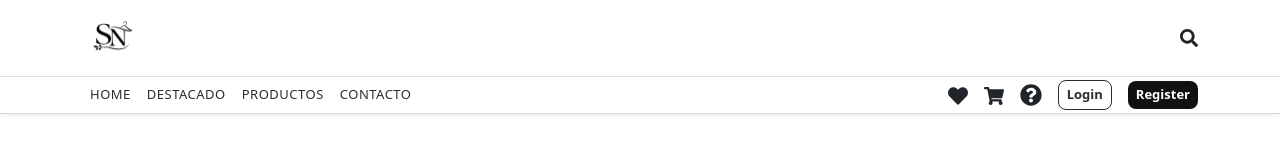
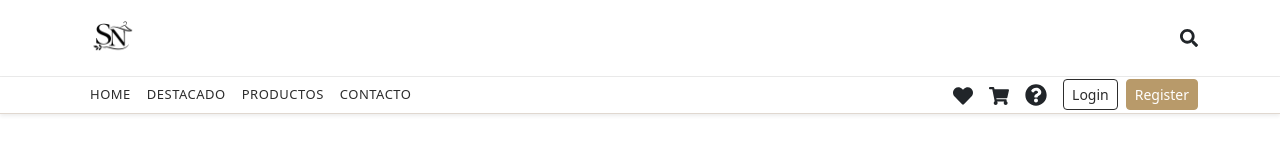
Before and after one commit to alvaro-alderete/silknova-frontend, a React (Vite) app: page / in a window 1280 px wide. Shown: the top 160 px of the page. Built offline with nearby package versions, Linux system fonts and the light colour scheme; no server answers.

Commit message:
se corrige header y footer

```diff
--- /dev/null
+++ b/src/components/Header.css
@@ -0,0 +1,126 @@
+.header {
+  position: sticky;
+  top: 0;
+  z-index: 1050;
+}
+
+.header__top {
+  background: #fff;
+  border-bottom: 1px solid #ebebeb;
+  padding: 8px 0;
+}
+
+.header__logo {
+  height: 60px;
+  object-fit: contain;
+  filter: brightness(0);
+}
+
+.header__busqueda-icono {
+  cursor: pointer;
+}
+
+.header__busqueda-cerrar {
+  cursor: pointer;
+}
+
+.header__icono-link {
+  color: inherit;
+  text-decoration: none;
+}
+
+.header__icono-link:hover {
+  color: inherit;
+}
+
+.header__icono-wrapper {
+  position: relative;
+  cursor: pointer;
+}
+
+.header__badge {
+  position: absolute;
+  top: -6px;
+  right: -8px;
+  font-size: 9px;
+}
+
+.header__icono-ayuda {
+  cursor: pointer;
+}
+
+.header__dropdown-toggle {
+  padding: 0;
+  border: none;
+  text-decoration: none;
+  font-size: 14px;
+  font-weight: 600;
+  color: #111;
+  display: flex;
+  align-items: center;
+  gap: 6px;
+}
+
+.header__dropdown-toggle::after {
+  display: none;
+}
+
+.header__dropdown-menu {
+  min-width: 160px;
+  border-radius: 10px;
+  font-size: 14px;
+}
+
+.header__dropdown-email {
+  color: #888;
+  font-size: 12px;
+}
+
+.header__usuario-mobile {
+  display: flex;
+  flex-direction: column;
+  padding: 12px 0 8px;
+  border-top: 1px solid #f0f0f0;
+  gap: 4px;
+}
+
+.header__usuario-nombre {
+  font-size: 14px;
+  font-weight: 600;
+  color: #111;
+}
+
+.header__usuario-email {
+  font-size: 12px;
+  color: #888;
+}
+
+.header__btn-logout {
+  background: none;
+  border: none;
+  padding: 6px 0;
+  font-size: 13px;
+  color: #dc3545;
+  cursor: pointer;
+  text-align: left;
+  display: flex;
+  align-items: center;
+}
+
+.header__btn-login {
+  border-radius: 8px;
+  font-size: 13px;
+  font-weight: 600;
+}
+
+.header__btn-register {
+  border-radius: 8px;
+  font-size: 13px;
+  font-weight: 600;
+  background: #111;
+  border: none;
+}
+
+.header__btn-register:hover {
+  background: #333;
+}
--- a/src/components/Header.jsx
+++ b/src/components/Header.jsx
@@ -7,6 +7,7 @@ import ModalRegister from "./auth/ModalRegister";
 import { getUsuario, clearSession, onAuthChange, onOpenLoginModal, openLoginModal } from "../utils/auth";
 import { getTotalFavoritos, onFavoritosChange } from "../utils/favoritos";
 import { getTotalCarrito, onCarritoChange, cargarCarrito } from "../utils/carrito";
+import "./Header.css";
 
 function Header() {
   const [mostrarBusqueda, setMostrarBusqueda] = useState(false);
@@ -19,16 +20,15 @@ function Header() {
 
   useEffect(() => {
     if (getUsuario()) cargarCarrito();
-    const unsubAuth = onAuthChange(() => setUsuario(getUsuario()));
-    const unsubFav = onFavoritosChange(() => setCantidadFavoritos(getTotalFavoritos()));
-    const unsubCart = onCarritoChange(() => setCantidadCarrito(getTotalCarrito()));
+    const unsubAuth  = onAuthChange(() => setUsuario(getUsuario()));
+    const unsubFav   = onFavoritosChange(() => setCantidadFavoritos(getTotalFavoritos()));
+    const unsubCart  = onCarritoChange(() => setCantidadCarrito(getTotalCarrito()));
     const unsubLogin = onOpenLoginModal(() => setShowLogin(true));
     return () => { unsubAuth(); unsubFav(); unsubCart(); unsubLogin(); };
   }, []);
 
-  const handleLogout = () => clearSession();
+  const navigate = useNavigate();
 
-  const navigate = useNavigate();
   const irA = (ruta) => (e) => {
     e.preventDefault();
     if (!getUsuario()) { openLoginModal(); return; }
@@ -51,15 +51,23 @@ function Header() {
     }
   };
 
+  const IconoConBadge = ({ href, onClick, icono: Icono, cantidad, badgeBg }) => (
+    <a href={href} onClick={onClick} className="header__icono-link">
+      <div className="header__icono-wrapper">
+        <Icono size={20} />
+        {cantidad > 0 && <Badge bg={badgeBg} pill className="header__badge">{cantidad}</Badge>}
+      </div>
+    </a>
+  );
+
   return (
-    <header style={{ position: "sticky", top: 0, zIndex: 1050 }}>
-      <div className="bg-white border-bottom py-2">
+    <header className="header">
+      <div className="header__top">
         <Container className="d-flex justify-content-between align-items-center">
-          <img src="/logo.png" alt="SilkNova" style={{ height: 60, objectFit: "contain", filter: "brightness(0)" }} />
+          <img src="/logo.png" alt="SilkNova" className="header__logo" />
 
           <div className="d-none d-lg-flex align-items-center gap-2 position-relative">
             {mostrarBusqueda ? (
-              <>
               <InputGroup size="sm" style={{ width: 260 }}>
                 <Form.Control
                   autoFocus
@@ -70,19 +78,14 @@ function Header() {
                   onKeyDown={handleBuscar}
                 />
                 <InputGroup.Text
-                    style={{ cursor: "pointer" }}
+                  className="header__busqueda-cerrar"
                   onClick={() => { setMostrarBusqueda(false); setBusqueda(""); }}
                 >
                   <FaTimes />
                 </InputGroup.Text>
               </InputGroup>
-              </>
             ) : (
-              <FaSearch
-                size={18}
-                style={{ cursor: "pointer" }}
-                onClick={() => setMostrarBusqueda(true)}
-              />
+              <FaSearch size={18} className="header__busqueda-icono" onClick={() => setMostrarBusqueda(true)} />
             )}
           </div>
         </Container>
@@ -91,7 +94,7 @@ function Header() {
       <Navbar bg="white" expand="lg" className="shadow-sm py-0">
         <Container>
           <div className="d-flex d-lg-none align-items-center gap-3 w-100 py-2">
-            <Navbar.Toggle aria-controls="nav-mobile" className="border-0 p-0">
+            <Navbar.Toggle aria-controls="nav-collapse" className="border-0 p-0">
               <FaBars size={20} />
             </Navbar.Toggle>
 
@@ -107,30 +110,12 @@ function Header() {
             </InputGroup>
 
             <div className="d-flex gap-3 align-items-center">
-              <a href="/favoritos" onClick={irA("/favoritos")} style={{ color: "inherit" }}>
-                <div style={{ position: "relative", cursor: "pointer" }}>
-                  <FaHeart size={20} />
-                  {cantidadFavoritos > 0 && (
-                    <Badge bg="danger" pill style={{ position: "absolute", top: -6, right: -8, fontSize: 9 }}>
-                      {cantidadFavoritos}
-                    </Badge>
-                  )}
-                </div>
-              </a>
-              <a href="/carrito" onClick={irA("/carrito")} style={{ color: "inherit" }}>
-                <div style={{ position: "relative", cursor: "pointer" }}>
-                  <FaShoppingCart size={20} />
-                  {cantidadCarrito > 0 && (
-                    <Badge bg="dark" pill style={{ position: "absolute", top: -6, right: -8, fontSize: 9 }}>
-                      {cantidadCarrito}
-                    </Badge>
-                  )}
-                </div>
-              </a>
+              <IconoConBadge href="/favoritos" onClick={irA("/favoritos")} icono={FaHeart}       cantidad={cantidadFavoritos} badgeBg="danger" />
+              <IconoConBadge href="/carrito"   onClick={irA("/carrito")}   icono={FaShoppingCart} cantidad={cantidadCarrito}   badgeBg="dark"   />
             </div>
           </div>
 
-          <Navbar.Collapse id="nav-mobile">
+          <Navbar.Collapse id="nav-collapse">
             <Nav className="me-auto">
               <Nav.Link as={Link} to="/">Home</Nav.Link>
               <Nav.Link href="/#destacado" onClick={irADestacado}>Destacado</Nav.Link>
@@ -138,69 +123,47 @@ function Header() {
               <Nav.Link as={Link} to="/contacto">Contacto</Nav.Link>
             </Nav>
 
-            <Nav className="d-none d-lg-flex align-items-center gap-3">
-              <a href="/favoritos" onClick={irA("/favoritos")} style={{ color: "inherit" }}>
-                <div style={{ position: "relative", cursor: "pointer" }}>
-                  <FaHeart size={20} />
-                  {cantidadFavoritos > 0 && (
-                    <Badge bg="danger" pill style={{ position: "absolute", top: -6, right: -10, fontSize: 10 }}>
-                      {cantidadFavoritos}
-                    </Badge>
-                  )}
+            <Nav className="align-items-lg-center gap-3">
+              <div className="d-none d-lg-flex align-items-center gap-3">
+                <IconoConBadge href="/favoritos" onClick={irA("/favoritos")} icono={FaHeart}       cantidad={cantidadFavoritos} badgeBg="danger" />
+                <IconoConBadge href="/carrito"   onClick={irA("/carrito")}   icono={FaShoppingCart} cantidad={cantidadCarrito}   badgeBg="dark"   />
+                <FaQuestionCircle size={22} className="header__icono-ayuda" title="Ayuda" />
               </div>
-              </a>
-
-              <a href="/carrito" onClick={irA("/carrito")} style={{ color: "inherit" }}>
-                <div style={{ position: "relative", cursor: "pointer" }}>
-                  <FaShoppingCart size={20} />
-                  {cantidadCarrito > 0 && (
-                    <Badge bg="dark" pill style={{ position: "absolute", top: -6, right: -10, fontSize: 10 }}>
-                      {cantidadCarrito}
-                    </Badge>
-                  )}
-                </div>
-              </a>
-
-              <FaQuestionCircle size={22} style={{ cursor: "pointer" }} title="Ayuda" />
 
               {usuario ? (
-                <Dropdown align="end">
-                  <Dropdown.Toggle
-                    variant="link"
-                    className="p-0 border-0 text-dark d-flex align-items-center gap-2"
-                    style={{ textDecoration: "none", fontSize: 14, fontWeight: 600 }}
-                  >
+                <>
+                  <div className="d-lg-none header__usuario-mobile">
+                    <FaUserCircle size={18} className="me-2" />
+                    <span className="header__usuario-nombre">{usuario.nombre}</span>
+                    <small className="header__usuario-email">{usuario.email}</small>
+                    <button className="header__btn-logout" onClick={clearSession}>
+                      <FaSignOutAlt size={13} className="me-2" />Cerrar sesión
+                    </button>
+                  </div>
+
+                  <Dropdown align="end" className="d-none d-lg-block">
+                    <Dropdown.Toggle variant="link" className="header__dropdown-toggle">
                       <FaUserCircle size={22} />
                       {usuario.nombre}
                     </Dropdown.Toggle>
-                  <Dropdown.Menu style={{ minWidth: 160, borderRadius: 10, fontSize: 14 }}>
-                    <Dropdown.Item disabled style={{ color: "#888", fontSize: 12 }}>
-                      {usuario.email}
-                    </Dropdown.Item>
+                    <Dropdown.Menu className="header__dropdown-menu">
+                      <Dropdown.Item disabled className="header__dropdown-email">{usuario.email}</Dropdown.Item>
                       <Dropdown.Divider />
-                    <Dropdown.Item onClick={handleLogout} className="d-flex align-items-center gap-2 text-danger">
+                      <Dropdown.Item onClick={clearSession} className="d-flex align-items-center gap-2 text-danger">
                         <FaSignOutAlt size={13} /> Cerrar sesión
                       </Dropdown.Item>
                     </Dropdown.Menu>
                   </Dropdown>
+                </>
               ) : (
-                <>
-                  <Button
-                    size="sm"
-                    variant="outline-dark"
-                    style={{ borderRadius: 8, fontSize: 13, fontWeight: 600 }}
-                    onClick={() => setShowLogin(true)}
-                  >
+                <div className="d-flex gap-2 flex-wrap">
+                  <Button size="sm" variant="outline-dark" className="header__btn-login" onClick={() => setShowLogin(true)}>
                     Login
                   </Button>
-                  <Button
-                    size="sm"
-                    style={{ borderRadius: 8, fontSize: 13, fontWeight: 600, background: "#111", border: "none" }}
-                    onClick={() => setShowRegister(true)}
-                  >
+                  <Button size="sm" className="header__btn-register" onClick={() => setShowRegister(true)}>
                     Register
                   </Button>
-                </>
+                </div>
               )}
             </Nav>
           </Navbar.Collapse>
```
Also changed, not shown: src/components/Footer.jsx (+15 -2 lines). Lines whose indentation alone changed are shown as unchanged.
